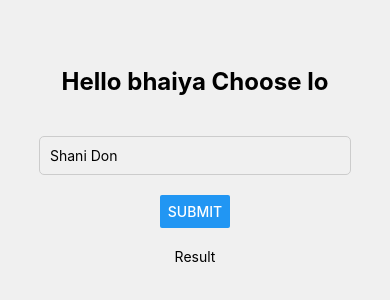
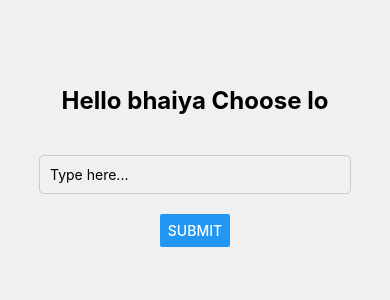
Before and after one commit to Shanisoni/YtReactNative, a React Native app: screen / in a window 390 px wide. Shown: the part 256-556 px from the top of the page. Built offline with nearby package versions, Linux system fonts and the light colour scheme.

Commit message:
commited

```diff
--- a/App.jsx
+++ b/App.jsx
@@ -456,8 +456,12 @@ import React, { useState } from 'react'
 // import { TextInput } from 'react-native/types_generated/index'
 
 const App = () => {
-   const [text, setText] = useState('Shani Don')
+   const [text, setText] = useState('')
+   const [submittedText, setsubmittedText] = useState('');
 
+   const handleSubmit = () => {
+    setsubmittedText(text);
+   }
 
 
   return (
@@ -466,10 +470,10 @@ const App = () => {
       <TextInput placeholder='Type here...'
       style={styles.textinpt}
       value={text}
-      onChangeText={(text) => setText(text)}
+      onChangeText={(e) => setText(e)}
       />
-      <Button title='Submit' ></Button>
-      <Text> Result </Text>
+      <Button title='Submit' onPress={handleSubmit}></Button>
+      {submittedText ? (<Text> Result  : {text} </Text>) : null}
     </View>
   )
 }
```
